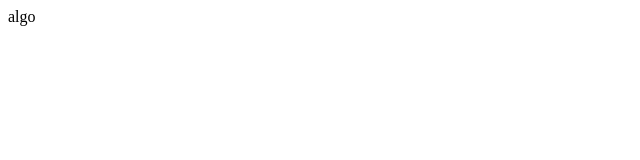
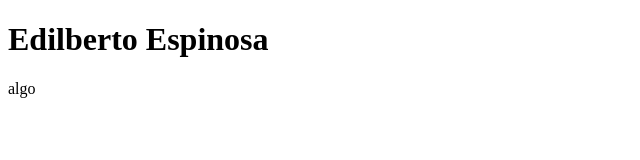
Before and after one commit to edilbertoespinosa/FapCod, a plain HTML site: page index.html in a window 1280 px wide. Shown: the whole page, without its empty margins (0-640 px from the left). Drawn offline with Linux system fonts and the light colour scheme.

```diff
--- a/index.html
+++ b/index.html
@@ -9,6 +9,7 @@
 </head>
 
 <body>
+     <h1>Edilberto Espinosa</h1>
      <div class="container">
           <span>
                algo
```
Also changed, not shown: 1 other file.
